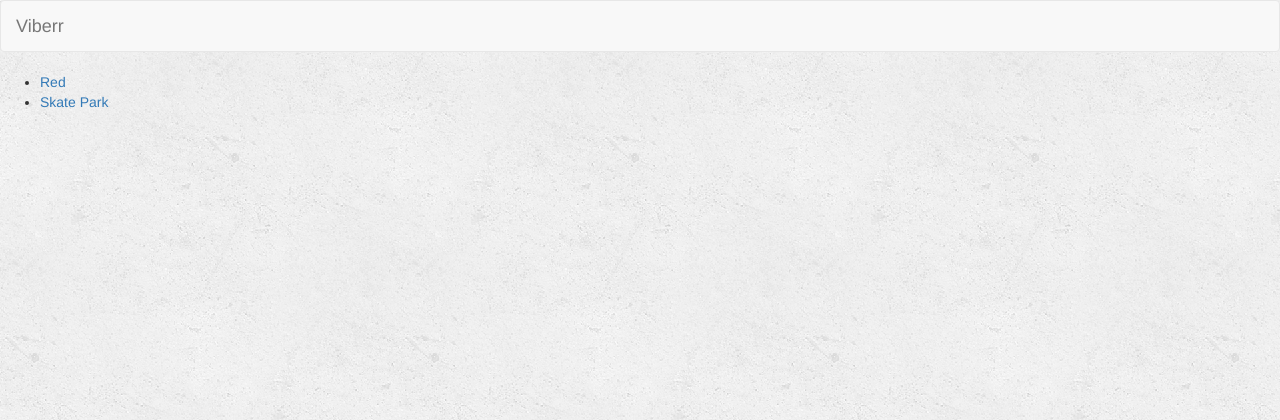
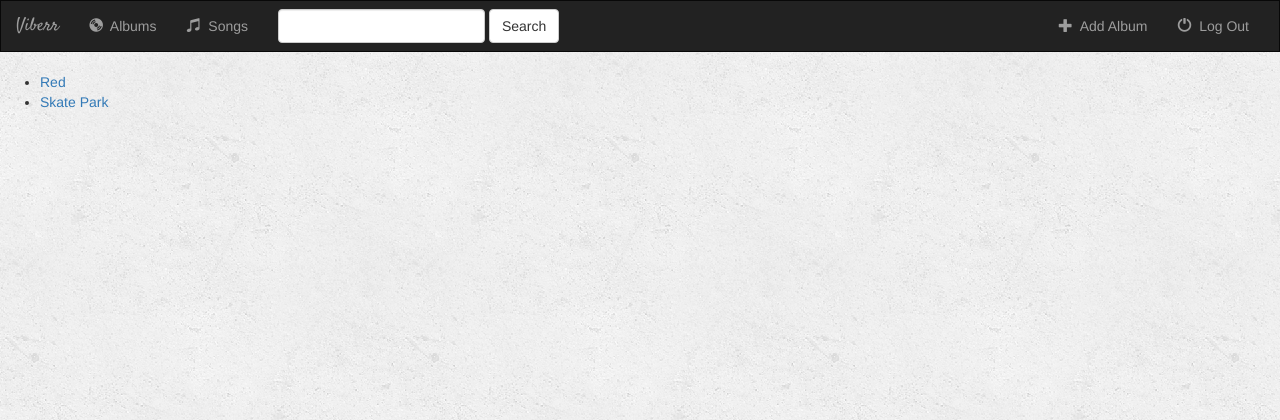
Before and after one commit to franksalas/DjangoSiteMusic, a Django app: page /music/ in a window 1280 px wide. Shown: the top 420 px of the page. Run offline with Django 3.2, Linux system fonts and the light colour scheme; data comes from the database, SQL or seed files in the repository; some libraries are stand-ins or nearby versions.

Commit message:
End of Django Tutorial for Beginners 27 - Finishing the Navigation Menu

```diff
--- a/music/static/music/style.css
+++ b/music/static/music/style.css
@@ -1,3 +1,9 @@
 body{
     background: white url('images/background.png');
 }
+.navbar{
+    border-radius: 0;
+}
+.navbar-brand{
+    font-family: 'Satisfy', cursive;
+}
--- a/music/templates/music/index.html
+++ b/music/templates/music/index.html
@@ -1,17 +1,66 @@
 
 {% load staticfiles %}
 <link rel="stylesheet" href="https://maxcdn.bootstrapcdn.com/bootstrap/3.3.6/css/bootstrap.min.css" >
+<link href='https://fonts.googleapis.com/css?family=Satisfy' rel='stylesheet' type='text/css'>
 <link rel="stylesheet" type="text/css" href="{% static 'music/style.css' %}"/>
+<script src="https://ajax.googleapis.com/ajax/libs/jquery/1.11.3/jquery.min.js"></script>
+<script src="https://maxcdn.bootstrapcdn.com/bootstrap/3.3.6/js/bootstrap.min.js"></script>
 
-<nav class="navbar navbar-default">
+
+<nav class="navbar navbar-inverse">
     <div class="container-fluid">
-        <!--LOGO -->
+
+        <!-- Header -->
         <div class="navbar-header">
+            <button type="button" class="navbar-toggle" data-toggle="collapse" data-target="#topNavBar">
+                <span class="icon-bar"></span>
+                <span class="icon-bar"></span>
+                <span class="icon-bar"></span>
+            </button>
             <a class= 'navbar-brand' href="{% url 'music:index' %}">Viberr</a>
+        </div>
+        <!--   Items -->
+        <div class="collapse navbar-collapse" id="topNavBar">
+            <ul class="nav navbar-nav">
+                <li class="" >
+                    <a href="{% url 'music:index' %}">
+                        <span class="glyphicon glyphicon-cd" aria-hidden="true"></span>&nbsp;
+                        Albums
+                    </a>
+                </li>
+                <li class="" >
+                    <a href="#">
+                        <span class="glyphicon glyphicon-music" aria-hidden="true"></span>&nbsp;
+                        Songs
+                    </a>
+                </li>
+            </ul>
+            <form action="#" class="navbar-form navbar-left" role="search" method="get">
+                <div class="form-group">
+                    <input type="text" class="form-control" name="q" value="">
+                </div>
+                <button type="submit" class="btn btn-default">Search</button>
+            </form>
+
+            <ul class="nav navbar-nav navbar-right">
+                <li class="" >
+                    <a href="{% url 'music:index' %}">
+                        <span class="glyphicon glyphicon-plus" aria-hidden="true"></span>&nbsp;
+                        Add Album
+                    </a>
+                </li>
+                <li class="" >
+                    <a href="{% url 'music:index' %}">
+                        <span class="glyphicon glyphicon-off" aria-hidden="true"></span>&nbsp;
+                        Log Out
+                    </a>
+                </li>
+
+            </ul>
+
         </div>
 
     </div>
-
 </nav>
 
 
```
